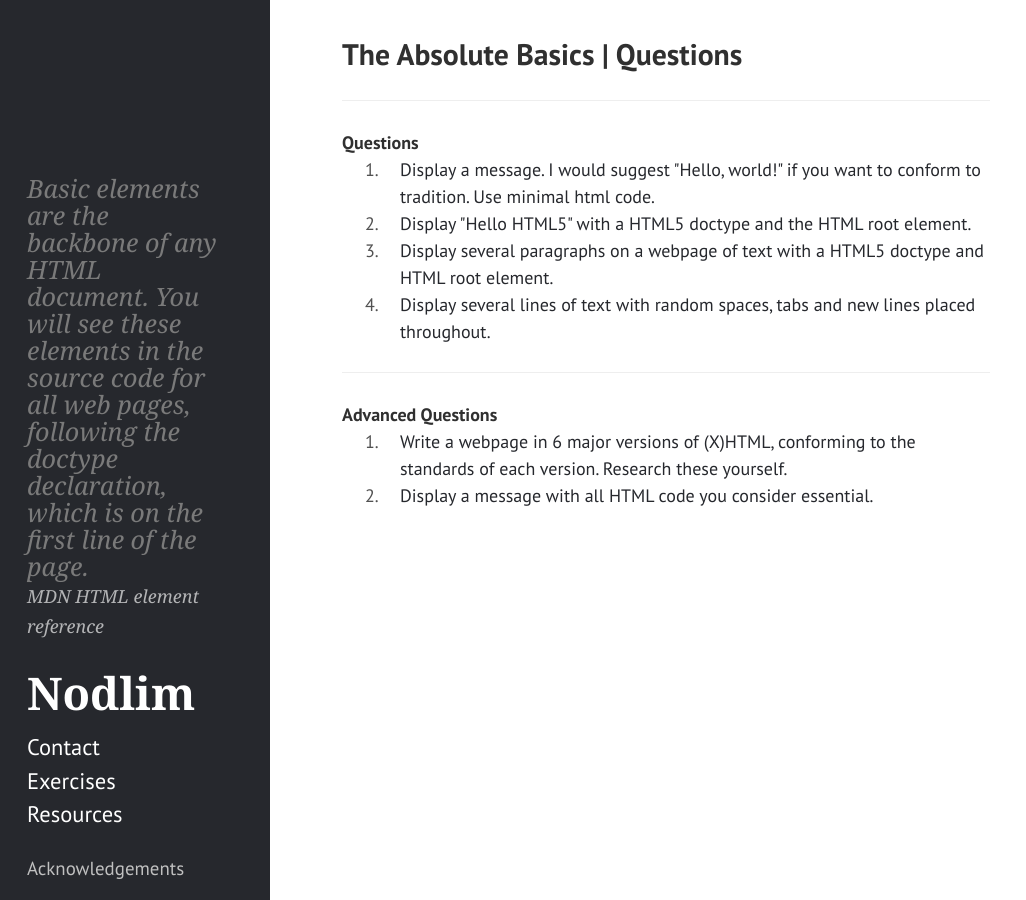
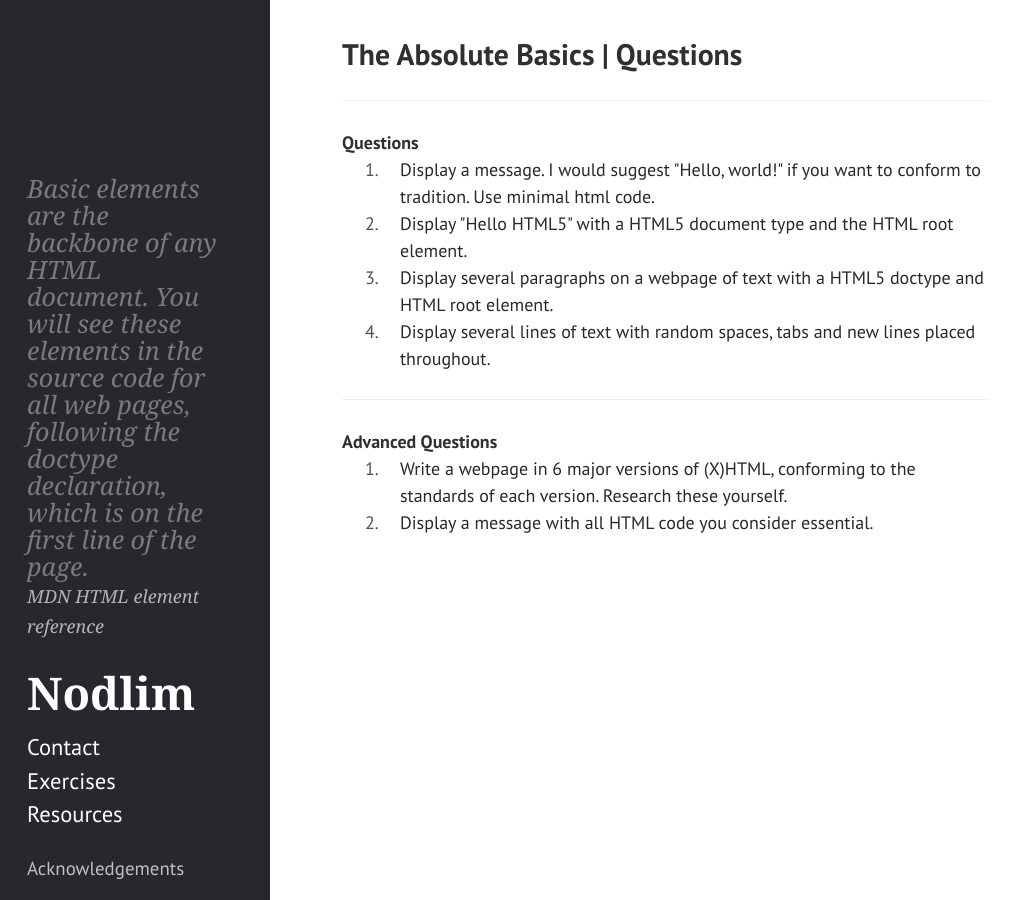
Before and after one commit to kranzuft/nodlim_old, a Jekyll site: the page built from _htmlprac/basic/index.md, in a window 1280 px wide. Shown: the whole page, without its empty margins (0-1026 px from the left). Built offline with Jekyll 4.4.1, drawn with Linux system fonts in a browser that asks for light colours.

```diff
--- a/_htmlprac/basic/index.md
+++ b/_htmlprac/basic/index.md
@@ -9,7 +9,7 @@
 questions:
   - desc: Display a message. I would suggest "Hello, world!" if you want to conform to tradition. Use minimal html code.
     link: hello
-  - desc: Display "Hello HTML5" with a HTML5 doctype and the HTML root element.
+  - desc: Display "Hello HTML5" with a HTML5 document type and the HTML root element.
     link: doctype
   - desc: Display several paragraphs on a webpage of text with a HTML5 doctype and HTML root element.
     link: multline
```
Also changed, not shown: _htmlprac/sol/basic.md (+3 -1 lines), acknowledgements.md (+2 -0 lines).
